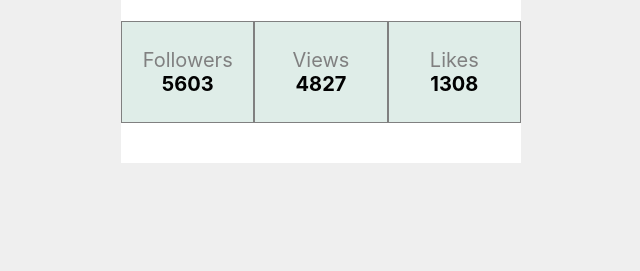
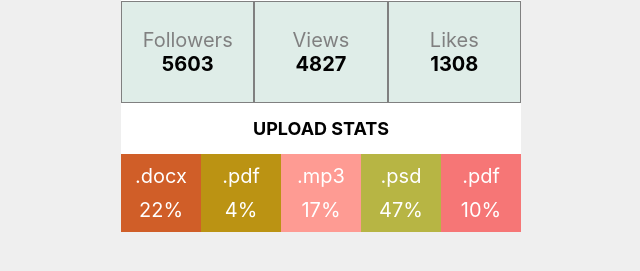
Before and after one commit to YanaPav/goit-react-hw-01-components, a React (Create React App) app: page / in a window 1280 px wide. Shown: the part 403-674 px from the top of the page, without its empty margins (319-959 px from the left). Built offline with nearby package versions, Linux system fonts and the light colour scheme.

Commit message:
Statistics done

```diff
--- a/package.json
+++ b/package.json
@@ -37,5 +37,8 @@
       "last 1 firefox version",
       "last 1 safari version"
     ]
+  },
+  "devDependencies": {
+    "prop-types": "^15.8.1"
   }
 }
--- a/src/components/App.jsx
+++ b/src/components/App.jsx
@@ -1,5 +1,7 @@
 import { Profile } from './Profile/Profile'
+import {Statistics} from './Statistics/Statistics'
 import user from '../user.json'
+import data from '../data.json'
 
 
 export const App = () => {
@@ -7,12 +9,14 @@ export const App = () => {
     <div
       style={{
         display: 'flex',
+        flexDirection: 'column',
         justifyContent: 'center',
         alignItems: 'center',
         fontSize: 40,
         color: '#010101',
       }}
-    >
+      >
+
       <Profile
         username={user.username}
         tag={user.tag}
@@ -20,6 +24,11 @@ export const App = () => {
         avatar={user.avatar}
         stats={user.stats}
       />
+
+      <Statistics
+        title="Upload stats"
+        stats={data}
+      />
     </div>
   );
 };
--- a/src/components/Profile/Profile.styled.jsx
+++ b/src/components/Profile/Profile.styled.jsx
@@ -24,6 +24,7 @@ export const User = styled.div`
         display: flex;
         background-color: #DFEDE8;
         padding: 0;
+        margin: 0;
 
         li {
             list-style: none;
--- /dev/null
+++ b/src/components/Statistics/Statistics.jsx
@@ -0,0 +1,30 @@
+import PropTypes from "prop-types"
+import { StatSection } from './Statistics.styled'
+
+export const Statistics = ({title, stats}) => {
+    return <StatSection>
+        {title && <h2 className="title">{title}</h2>}
+
+                <ul className="stat-list">
+                    {stats.map(stat => (
+                        <li key={stat.id} className="item" style={{backgroundColor: `${getRandomHexColor()}`}}>
+                            <span className="label">{stat.label}</span>
+                            <span className="percentage">{stat.percentage}%</span>
+                        </li>
+                    ))}
+                </ul>
+            </StatSection>
+}
+
+Statistics.propTypes = {
+    title: PropTypes.string,
+    stats: PropTypes.arrayOf(PropTypes.shape({
+        id: PropTypes.string.isRequired,
+        label: PropTypes.string.isRequired,
+        percentage: PropTypes.number.isRequired
+    }))
+}
+
+function getRandomHexColor() {
+  return `#${Math.floor(Math.random() * 16777215).toString(16)}`;
+}
--- /dev/null
+++ b/src/components/Statistics/Statistics.styled.jsx
@@ -0,0 +1,33 @@
+import styled from "styled-components"
+
+export const StatSection = styled.section`
+    width: 400px;
+    background-color: white;
+
+    .title {
+        font-size: 18px;
+        text-transform: uppercase;
+        text-align: center;
+    }
+    .stat-list{
+        display: flex;
+        padding: 0;
+        margin: 0;
+    }
+    .item {
+        color: white;
+        list-style: none;
+        font-size: 20px;
+        width: calc(100%/5);
+        padding: 10px;
+    }
+    .label {
+        display: block;
+        text-align: center;
+    }
+    .percentage {
+        margin-top: 10px;
+        display: block;
+        text-align: center;
+    }
+`
--- /dev/null
+++ b/src/data.json
@@ -0,0 +1,7 @@
+[
+  { "id": "id-1", "label": ".docx", "percentage": 22 },
+  { "id": "id-2", "label": ".pdf", "percentage": 4 },
+  { "id": "id-3", "label": ".mp3", "percentage": 17 },
+  { "id": "id-4", "label": ".psd", "percentage": 47 },
+  { "id": "id-5", "label": ".pdf", "percentage": 10 }
+]
```
Also changed, not shown: src/components/Profile/Profile.jsx (+15 -1 lines), 1 other file (tests, documents, lock files or other folders).
